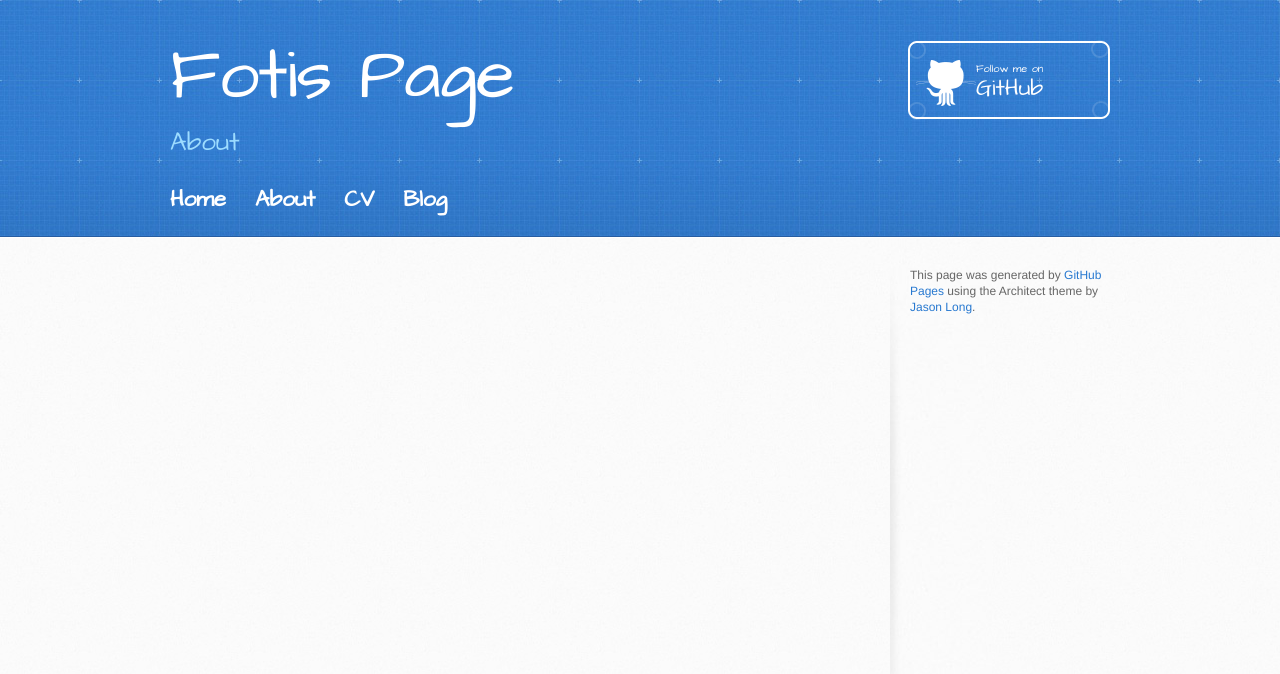
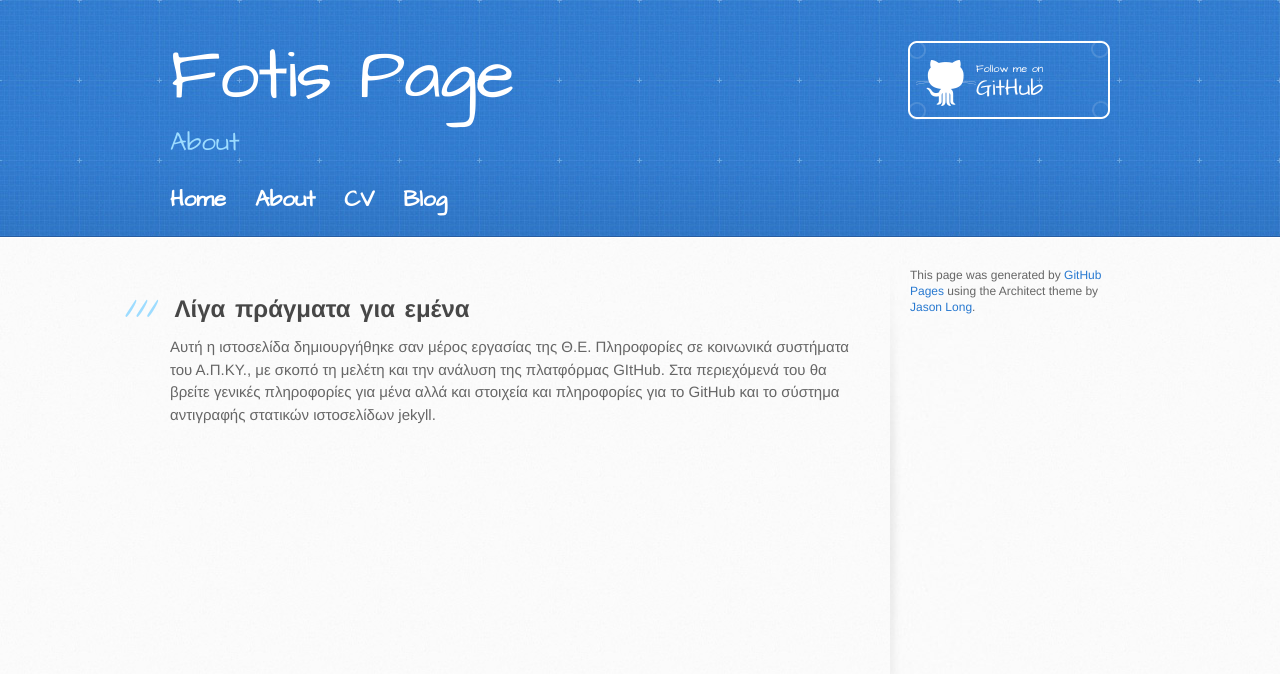
Before and after one commit to tsakof/tsakof.github.io, a Jekyll site: the page built from about/index.html, in a window 1280 px wide. Shown: the top 674 px of the page. Built offline with Jekyll 4.4.1, drawn with Linux system fonts in a browser that asks for light colours.

Commit message:
Update index.html

```diff
--- a/about/index.html
+++ b/about/index.html
@@ -2,3 +2,8 @@
 layout: Architect
 title: About
 ---
+
+  <h3>
+<a id="Λίγα πράγματα για εμένα" class="anchor" href="#Λίγα πράγματα για εμένα" aria-hidden="true"><span class="octicon octicon-link"></span></a>Λίγα πράγματα για εμένα</h3>
+
+<p>Αυτή η ιστοσελίδα δημιουργήθηκε σαν μέρος εργασίας της Θ.Ε. Πληροφορίες σε κοινωνικά συστήματα του Α.Π.ΚΥ., με σκοπό τη μελέτη και την ανάλυση της πλατφόρμας GItHub. Στα περιεχόμενά του θα βρείτε γενικές πληροφορίες για μένα αλλά και στοιχεία και πληροφορίες για το GitHub και το σύστημα αντιγραφής στατικών ιστοσελίδων jekyll.</p>
```
